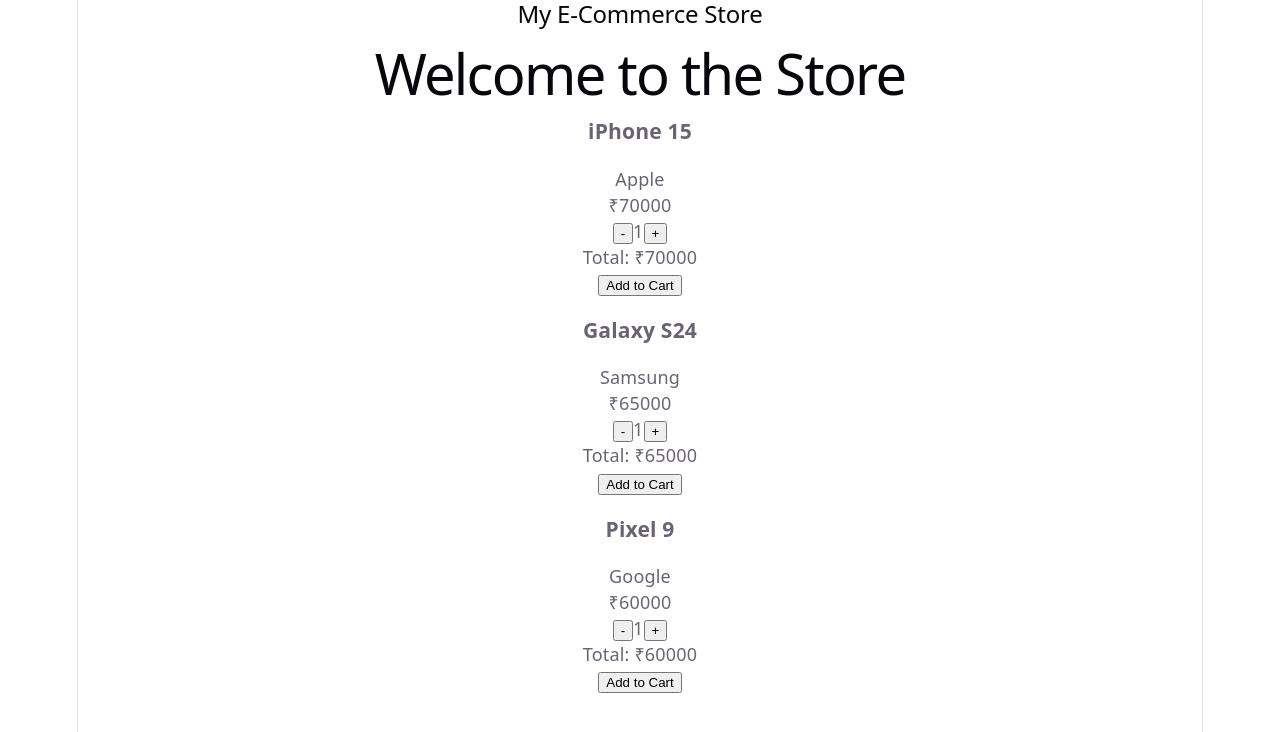
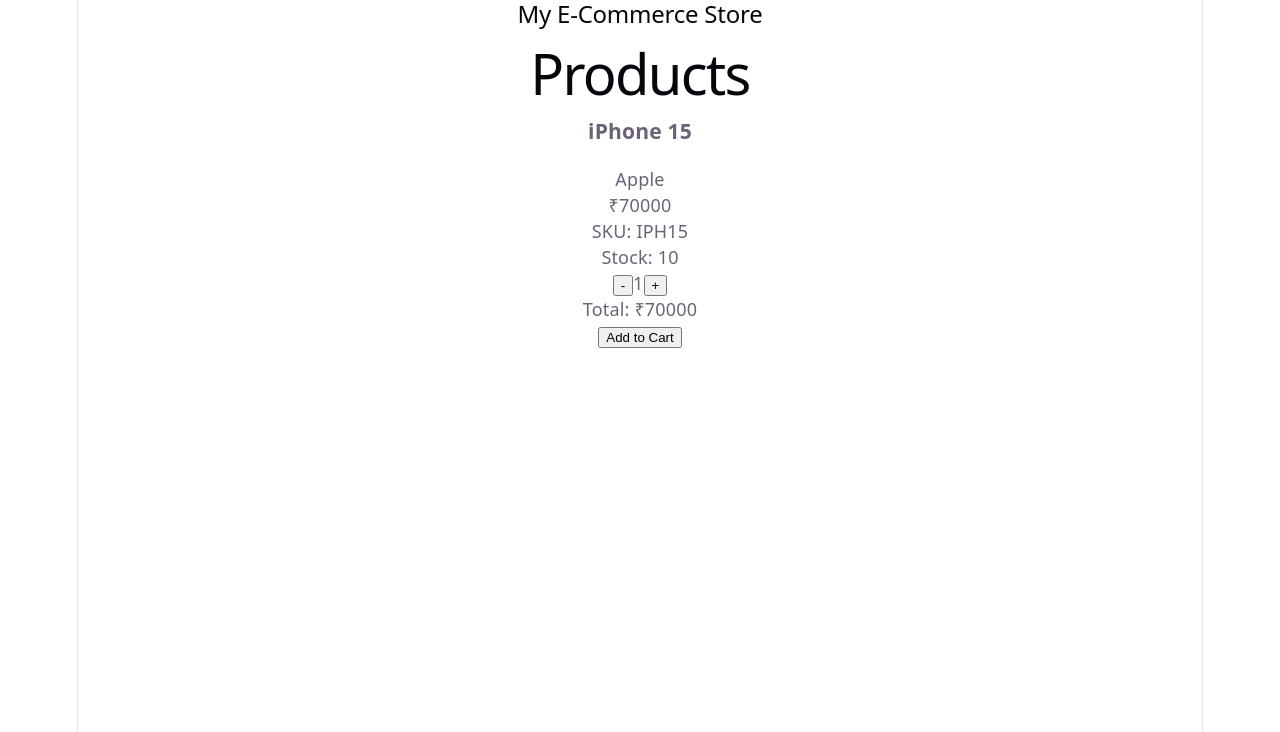
Before and after one commit to ReddyHemanth4292/ecommerce-frontend, a React (Vite) app: page / in a window 1280 px wide. Shown: the top 732 px of the page. Built offline with nearby package versions, Linux system fonts and the light colour scheme.

Commit message:
Learn React lists and map

```diff
--- a/src/App.jsx
+++ b/src/App.jsx
@@ -5,18 +5,26 @@
 import './App.css'
 import ProductCard from './components/ProductCard'
 import Navbar from './components/Navbar'
+import ProductList from './components/ProductList'
 
 function App() {
-  const [count, setCount] = useState(0)
+    const [products, setProducts] = useState([
+        {
+          id: 1,
+          name: "iPhone 15",
+          brand: "Apple",
+          description: "Apple smartphone",
+          price: 70000,
+          quantity: 10,
+          sku: "IPH15"
+        }
+    ]);
 
   return (
         <div>
             <Navbar />
-
-            <h1>Welcome to the Store</h1>
-            <ProductCard name="iPhone 15" brand="Apple" price={70000}/>
-            <ProductCard name="Galaxy S24" brand="Samsung" price={65000}/>
-            <ProductCard name="Pixel 9" brand="Google" price={60000}/>
+            <h1>Products</h1>
+            <ProductList products={products} />
         </div>
   )
 }
--- a/src/components/ProductCard.jsx
+++ b/src/components/ProductCard.jsx
@@ -1,12 +1,15 @@
 import { useState } from "react";
 import QuantitySelector from "./QuantitySelector";
-function ProductCard({ name, brand, price }) {
+function ProductCard({product}) {
   const [quantity, setQuantity] = useState(1);
   return (
     <div>
-      <h3>{name}</h3>
-      <p>{brand}</p>
-      <p>₹{price}</p>
+      <h3>{product.name}</h3>
+      <p>{product.brand}</p>
+      <p>₹{product.price}</p>
+      <p>SKU: {product.sku}</p>
+      <p>Stock: {product.quantity}</p>
+      <p></p>
       <div>
         <button onClick={() => {if(quantity>1){setQuantity(quantity - 1)}}}>-</button>
 
@@ -14,7 +17,7 @@
 
         <button onClick={() => {setQuantity(quantity + 1)}}>+</button>
       </div>
-      <div>Total: ₹{quantity*price}</div>
+      <div>Total: ₹{quantity*product.price}</div>
       <button>Add to Cart</button>
     </div>
   );
--- /dev/null
+++ b/src/components/ProductList.jsx
@@ -0,0 +1,17 @@
+import ProductCard from "./ProductCard";
+
+function ProductList({ products }) {
+
+    return (
+        <div>
+            {products.map(product => (
+                <ProductCard
+                    key={product.id}
+                    product={product}
+                />
+            ))}
+        </div>
+    );
+}
+
+export default ProductList;
```
